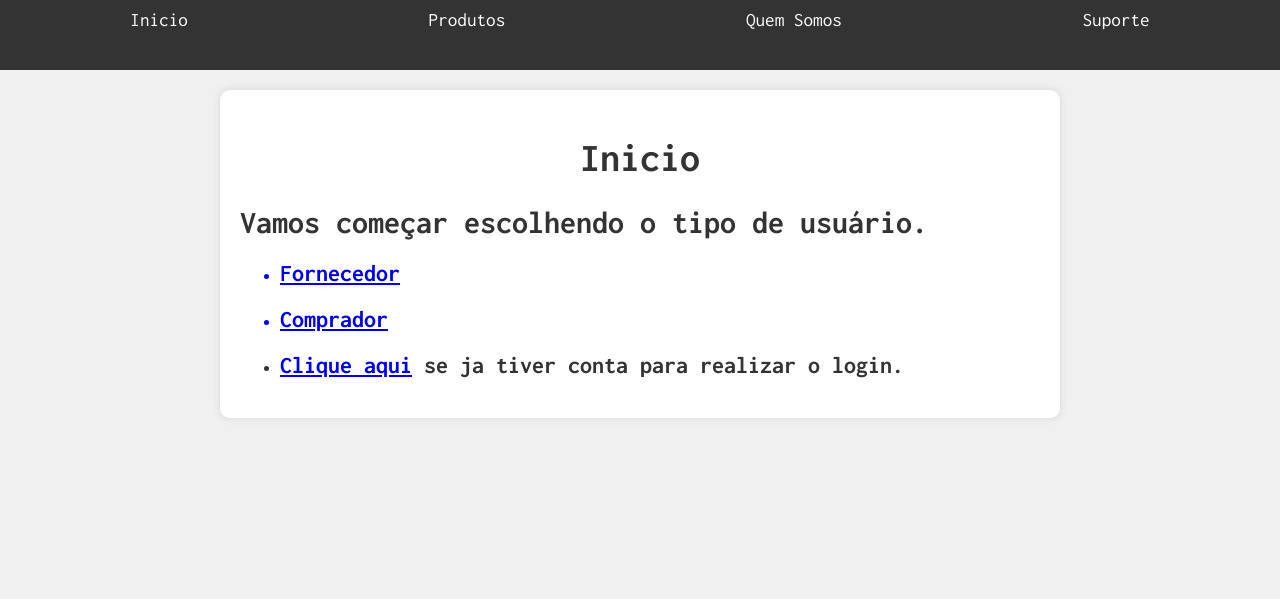
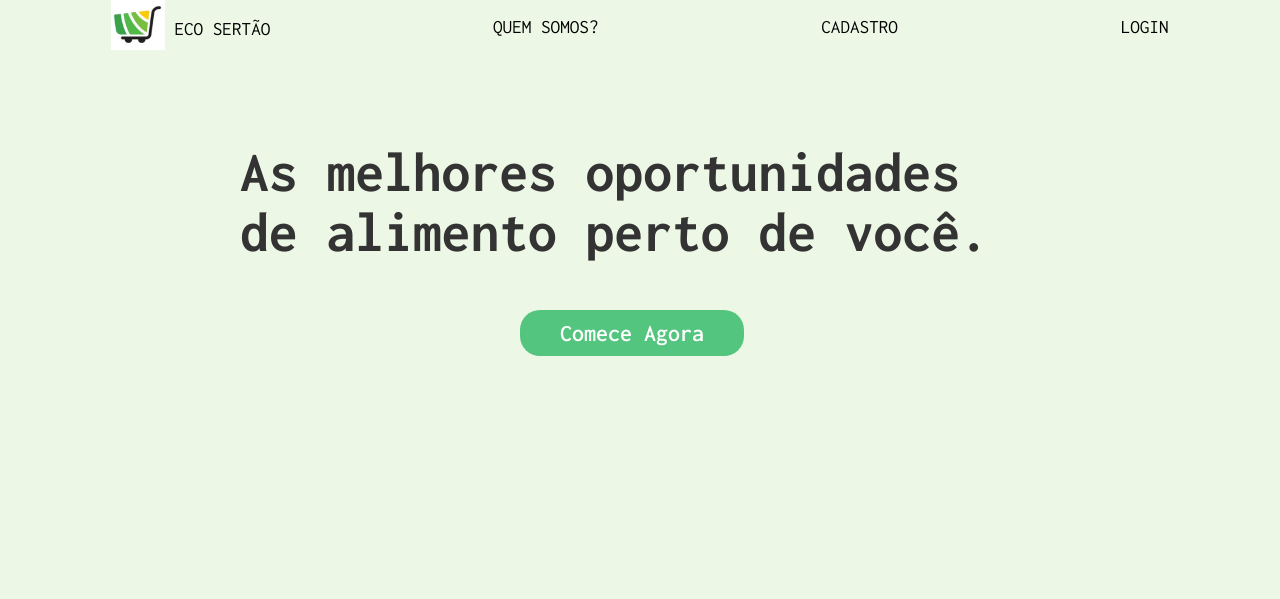
Before and after one commit to ThalesHenri/EcoSertaoComprador, a Django app: page / in a window 1280 px wide. Shown: the top 599 px of the page. Run offline with Django 5.2, Linux system fonts and the light colour scheme.

Commit message:
ui/ux changes by my partner Alisson

```diff
--- a/ecoComprador/main/static/css/style.css
+++ b/ecoComprador/main/static/css/style.css
@@ -1,15 +1,19 @@
+:root{
+    --primeiraTela:#ecf8e5;
+    --btnAcao:#53c57e;
+    --btnAcaoFontHover:#1E2A5E;
+    --boxeCompraAlimentos:#f7fdf3;
+    --boxVendeAlimentos:#ecf8e5;
+}
+
+
 body {
     margin: 0;
     font-family: "Inconsolata", monospace;
     background-color: #f0f0f0;
     color: #333;
 }
-nav {
-    height: 50px;
-    padding: 10px;
-    background-color: #333;
-    color: white;
-}
+
 nav ul {
     display: flex;
     justify-content: space-around;
@@ -19,7 +23,7 @@ nav ul {
     padding: 0;
 }
 nav ul a {
-    color: white;
+    color: black;
     text-decoration: none;
     font-size: 1.2rem;
     transition: all 0.3s ease;
@@ -29,11 +33,14 @@ nav ul a:hover {
     background-color: #555;
     border-radius: 5px;
 }
+.logo{
+    height: 50px;
+}
 .contentContainer {
     margin-top: 20px;
-    background-color: #fff;
+    /*background-color: #fff;*/
     border-radius: 10px;
-    box-shadow: 0 0 10px rgba(0, 0, 0, 0.1);
+    /*box-shadow: 0 0 10px rgba(0, 0, 0, 0.1);*/
     padding: 20px;
     max-width: 800px;
     margin: 20px auto;
@@ -178,3 +185,41 @@ nav ul a:hover {
         font-size: 16px;
     }
 }
+
+
+
+
+
+
+/* Alterações de CSS com alisson,
+apagando esta seção e removendo os comentarios do index
+e alguns do css site volta ao que era */
+.bannerBg{
+    background-color: var(--primeiraTela);
+    height: 600px;
+}
+
+.newBuyButton{
+    background-color: var(--btnAcao);
+    width: fit-content;
+    padding: 10px;
+    padding-left: 40px;
+    padding-right: 40px;
+    border-radius: 20px;
+}
+
+.homeMsg h2{
+    font-size: 3.6rem;
+
+    text-align: jusi;
+}
+.homeMsg a{
+    text-decoration: none;
+    color: white;
+    font-size: 1.5rem;
+    font-weight: 600;
+}
+.newBuyButton:hover{
+    color:var(--btnAcaoFontHover) ;
+    transition: 0.5s;
+}
--- a/ecoComprador/main/templates/homepage.html
+++ b/ecoComprador/main/templates/homepage.html
@@ -1,14 +1,10 @@
 {% extends "index.html" %}
 
  {% block pageTitle %}EcoSertão{% endblock  %}
- {% block contentTitle%}Inicio{% endblock %}
+ {% block contentTitle%}{% endblock %}
  {% block content %}
-    <h1> Vamos começar escolhendo o tipo de usuário.</h1>
-    <ul class="userSelect">
-        <a href="{% url 'cadastrarFornecedor' %}"><li><h2>Fornecedor</h2></li></a>
-        <a href="{% url 'cadastrarComprador' %}"><li><h2>Comprador</h2></li></a>
-        <li><h2><a href="{% url 'login' %}">Clique aqui</a> se ja tiver conta para realizar o login.</h2></li>
-    </ul>
-
-
+   <div class="homeMsg">
+      <h2> As melhores oportunidades de alimento perto de você.</h2>
+      <a href="{% url 'login' %}"><div class="newBuyButton" style="margin-left:35%;">Comece Agora</div></a>
+   </div>
  {% endblock%}
--- a/ecoComprador/main/templates/index.html
+++ b/ecoComprador/main/templates/index.html
@@ -11,12 +11,13 @@
     <link href="https://fonts.googleapis.com/css2?family=Inconsolata:wght@200..900&display=swap" rel="stylesheet">
 </head>
 <body>
+    <div class="bannerBg">
         <nav>
             <ul>
-            <li><a href="/">Inicio</a></li>
-            <li><a href="/mostrarProdutos/">Produtos</a></li>
-            <li><a href="/quemSomos/">Quem Somos</a></li>
-            <li><a href="">Suporte</a></li>
+                <li><a href="/"><img src="{% static "images/logo.png" %}" class = "logo" alt="logo img">   <span style="position: relative; top:-15px;"s>ECO SERTÃO</span></a></li>
+                <li><a href="/quemSomos/">QUEM SOMOS?</a></li>
+                <li><a href="#">CADASTRO</a></li> <!--preciso criar um template para definir se é fornecedor ou comprador-->
+                <li><a href="/login/">LOGIN</a></li>
             </ul>
         </nav>
         <div class="contentContainer">
@@ -67,5 +68,6 @@
                 {% endblock %}
             </div>
         </div>
+    </div>
 </body>
 </html>
```
Also changed, not shown: ecoComprador/db.sqlite3, ecoComprador/main/static/images/4.png (added), ecoComprador/main/static/images/About.png (added), ecoComprador/main/static/images/Home.png (added), ecoComprador/main/static/images/Services.png (added), ecoComprador/main/static/images/logo.png (added), ecoComprador/main/static/images/logoPalavra.jpeg (added), ecoComprador/main/templates/assets/logo.jpeg (added). Lines whose indentation alone changed are shown as unchanged.
